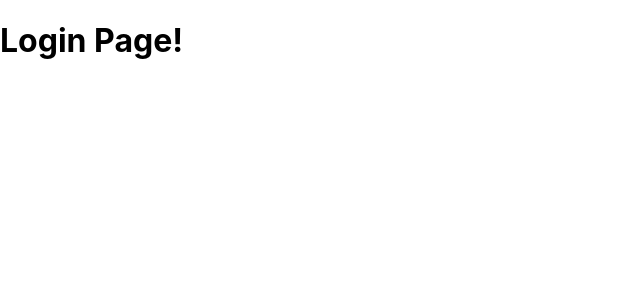
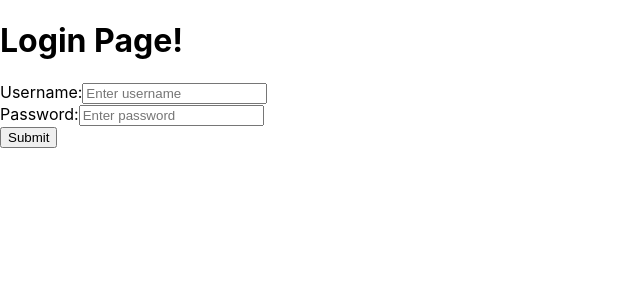
Before and after one commit to aevitasdevs/Chillo-fy, a React (Create React App) app in the folder frontend/chillo-fi-frontend/: page /login in a window 1280 px wide. Shown: the top 300 px of the page, without its empty margins (0-640 px from the left). Built offline with nearby package versions, Linux system fonts and the light colour scheme.

Commit message:
Added login logic, song logic, login errors to be implemented if user not found

```diff
--- a/frontend/chillo-fi-frontend/src/App.js
+++ b/frontend/chillo-fi-frontend/src/App.js
@@ -2,6 +2,8 @@ import './App.css';
 import {createBrowserRouter, RouterProvider} from 'react-router-dom'
 import Login from './Components/login';
 import Home from './Components/home';
+import ProtectedRoutes from './Components/protectedroutes'
+import Songs from './Components/songs';
 
 function App() {
   const router = createBrowserRouter([
@@ -12,6 +14,12 @@ function App() {
     {
       path: "/login",
       element: <Login />
+    },
+    {
+      path: "/songs",
+      element: (<ProtectedRoutes>
+        <Songs />
+      </ProtectedRoutes>)
     }
   ])
 
--- a/frontend/chillo-fi-frontend/src/components/home.js
+++ b/frontend/chillo-fi-frontend/src/components/home.js
@@ -10,6 +10,11 @@ function Home() {
             <button>Login</button>
           </Link>
         </li>
+        <li>
+          <Link to="/songs">
+            <button>Songs</button>
+          </Link>
+        </li>
       </ul>
     </>
     )
--- a/frontend/chillo-fi-frontend/src/components/login.js
+++ b/frontend/chillo-fi-frontend/src/components/login.js
@@ -1,9 +1,90 @@
-import React from "react";
+import React, { useState } from "react";
+import { Link } from "react-router-dom";
 
-function Login() {
+function NotLoggedIn({onsubmit}){
+    const [userName, setUserName] = useState('')
+    const [password, setPassword] = useState('')
+
+    const login = async (username, password) => {
+        try{
+            const response = await fetch("http://127.0.0.1:8000/login", {
+            method: "POST",
+            headers: {
+                'Content-Type': 'application/x-www-form-urlencoded',
+            },
+            body: new URLSearchParams({
+                'username': username,
+                'password': password
+            })
+        })
+        const data = await response.json();
+        if (response.ok){
+            console.log(data)
+            localStorage.setItem('token', data.token)
+        } else {
+            console.error(data.detail)
+        }
+        }catch(error){
+            console.error("Couldn't login: ", error)
+        }
+    }
+    function handleSubmit(e){
+        e.preventDefault();
+        login(userName, password);
+        onsubmit();
+    }
+
     return (
+        <>
         <h1>Login Page!</h1>
+        <form onSubmit={handleSubmit}>
+            <label>Username:
+                <input onChange={e => setUserName(e.target.value)}
+                value={userName}
+                id="username"
+                type="text"
+                placeholder="Enter username"/>
+            </label>
+            <br />
+            <label>Password:
+                <input onChange={e => setPassword(e.target.value)}
+                value={password}
+                id="password"
+                type="password"
+                placeholder="Enter password"/>
+            </label>
+            <br />
+            <button type="submit">Submit</button>
+         </form>
+        </>
     )
 }
 
+function LoggedIn({onsubmit}){
+    return (
+        <>
+            <h1>You are already logged in :))</h1>
+            <button onClick={onsubmit}>Click me to logout.</button>
+        </>
+    )
+}
+
+function Login() {
+    const [isLoggedIn, setIsLoggedIn] = useState(false)
+
+    const login = () => {
+        setIsLoggedIn(true)
+    }
+    const logout = () => {
+        localStorage.removeItem("token")
+        setIsLoggedIn(false)
+    }
+    if (isLoggedIn) {
+        return <LoggedIn onsubmit={logout}/>
+    }
+    else {
+        return <NotLoggedIn onsubmit={login}/>
+    }
+}
+
 export default Login
--- /dev/null
+++ b/frontend/chillo-fi-frontend/src/components/protectedroutes.js
@@ -0,0 +1,8 @@
+import React from "react";
+import { Navigate } from "react-router-dom";
+
+export default function ProtectedRoutes({children}){
+    const token = localStorage.getItem("token")
+
+    return token ? children : <Navigate to="/login" />
+}
--- /dev/null
+++ b/frontend/chillo-fi-frontend/src/components/songs.js
@@ -0,0 +1,65 @@
+import React, { useRef, useState, useEffect } from "react";
+
+const url = "http://127.0.0.1:8000"
+function Songs(){
+    const [id, setId] = useState('')
+    const [audioLink, setAudioLink] = useState('')
+    const [searching, setSearching] = useState(false)
+    const audioRef = useRef(null)
+
+    const fetchSongs = async (id) => {
+        const token = localStorage.getItem("token")
+        const response = await fetch (`${url}/songs/song?id=${id}`, {
+            headers: {
+                'Authorization': `Bearer ${token}`
+            }
+        })
+
+        if (response.ok){
+            console.log("Successfully loaded song with id:" + id)
+        }
+        else {
+            console.error("Couldn't load all songs")
+        }
+
+        return response.blob()
+    }
+
+    async function handleSubmit(e){
+        e.preventDefault();
+        setSearching(true);
+        let audioBlob = await fetchSongs(id);
+        let newUrl = URL.createObjectURL(audioBlob);
+
+        if (audioRef.current){
+            audioRef.current.pause();
+            audioRef.current.source = newUrl;
+        }
+
+        setAudioLink(newUrl);
+        setSearching(false);
+    }
+
+    useEffect(() => {
+        if (audioLink && audioRef.current) {
+            audioRef.current.load();
+        }
+    }, [audioLink]);
+
+    return (
+        <>
+            <form onSubmit={handleSubmit}>
+                <input type="text" onChange= {e => setId(e.target.value)} value={id} />
+                <button type="submit">Find Song.</button>
+            </form>
+
+            { audioLink ? <audio controls ref={audioRef}>
+                <source src={audioLink} type="audio/mpeg" />
+            </audio> :
+            searching ? (<p>Loading...</p>) : (<p>Search for song with id</p>)
+            }
+        </>
+    )
+}
+
+export default Songs
```
Also changed, not shown: 1 other file (tests, documents, lock files or other folders).
